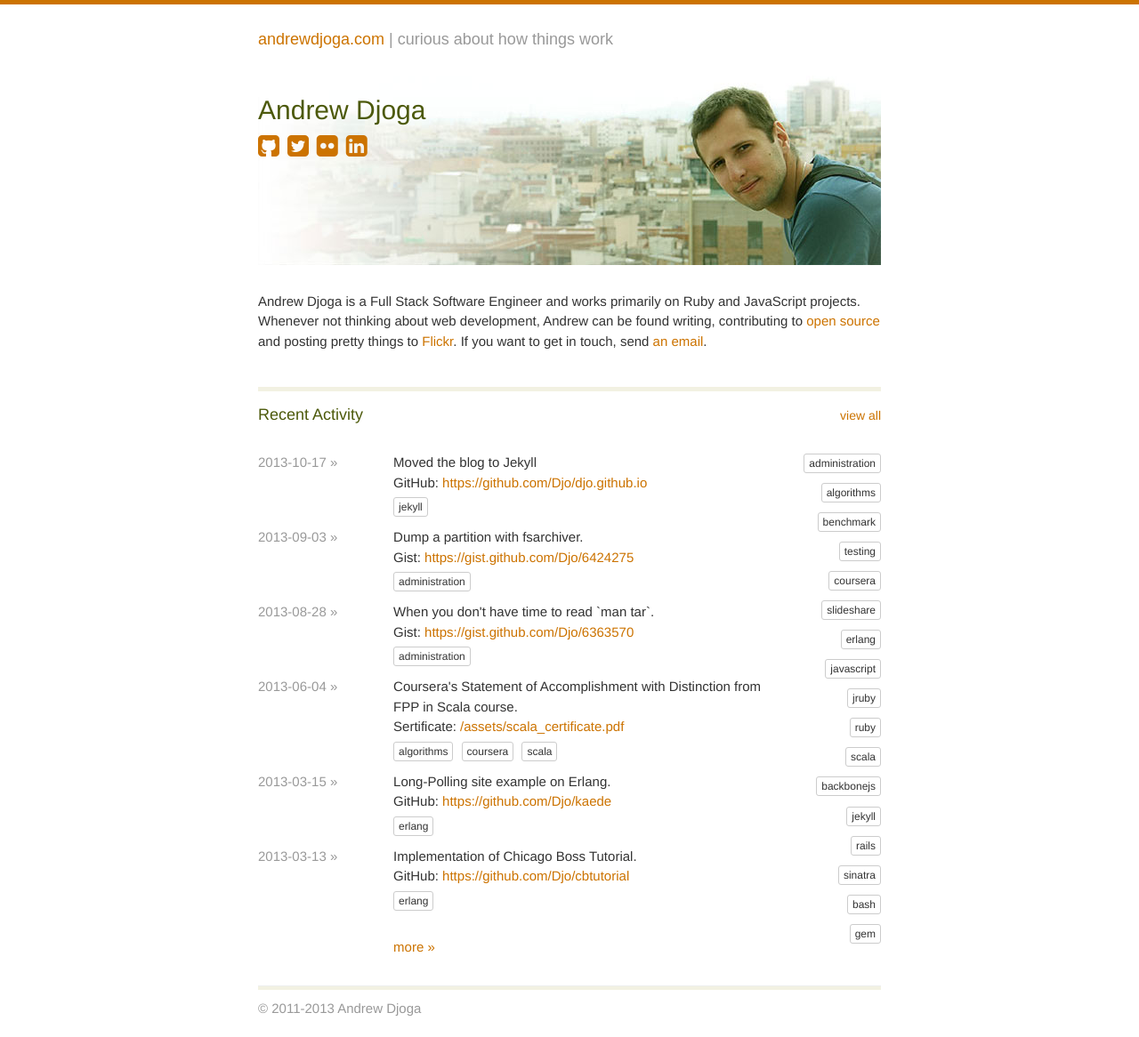
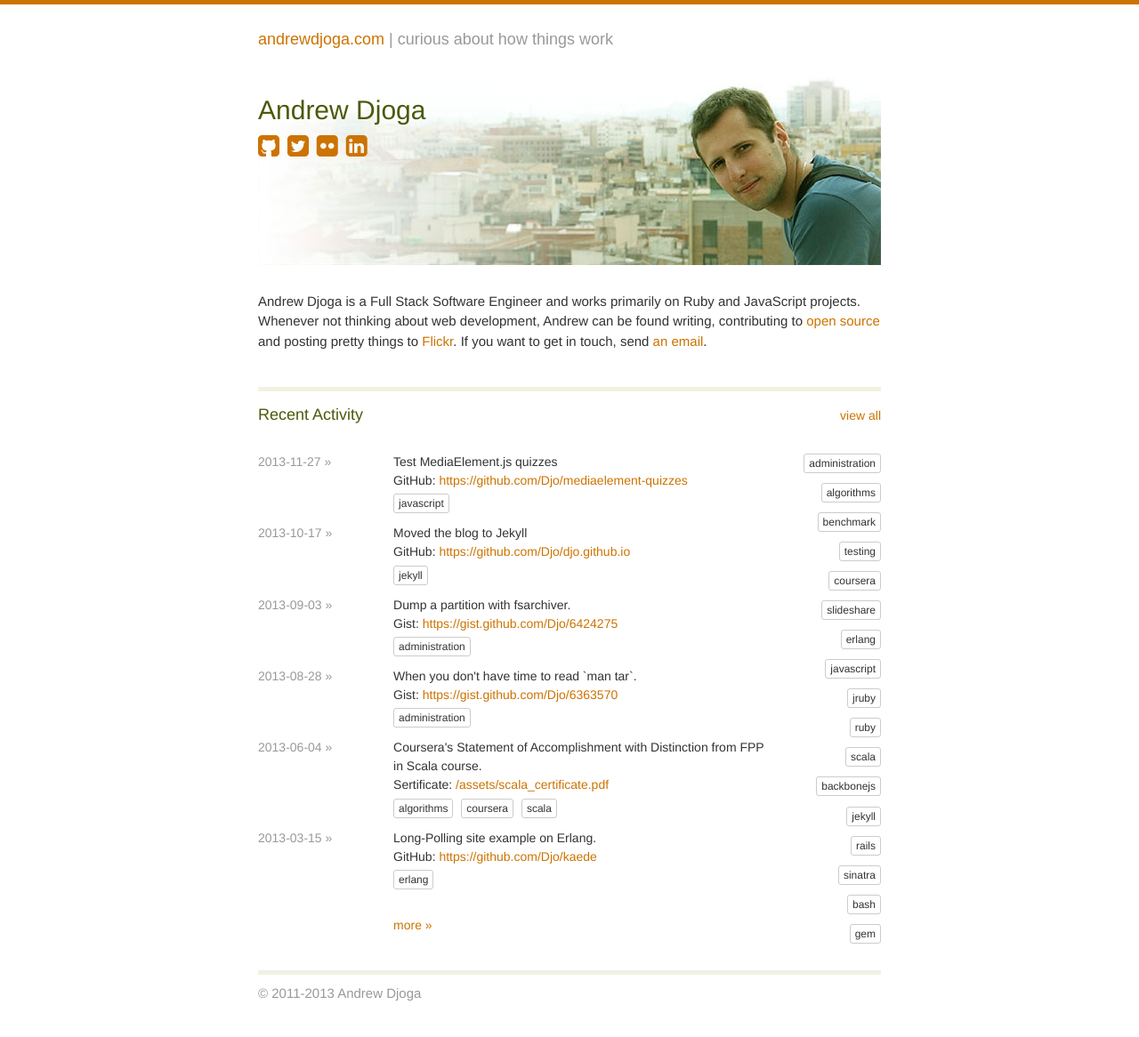
Before and after one commit to djo/djo.github.io, a Jekyll site: the page built from index.html, in a window 1280 px wide. Shown: the whole page at 89% size. Built offline with Jekyll 4.4.1, drawn with Linux system fonts in a browser that asks for light colours; nearby versions of some CDN libraries.

Commit message:
MediaElement.js activity

```diff
--- a/_config.yml
+++ b/_config.yml
@@ -18,6 +18,11 @@ activity_tags:
   - gem
 
 activities:
+  -
+    text: Test MediaElement.js quizzes
+    date: 2013-11-27
+    link: ['GitHub', 'https://github.com/Djo/mediaelement-quizzes']
+    tags: ['javascript']
   -
     text: Moved the blog to Jekyll
     date: 2013-10-17
--- a/css/application.css
+++ b/css/application.css
@@ -69,6 +69,10 @@ hr {
   }
 }
 
+ul.activities {
+  font-size: 14px;
+}
+
 ul.activities > li {
   margin-bottom: 12px;
 }
```
